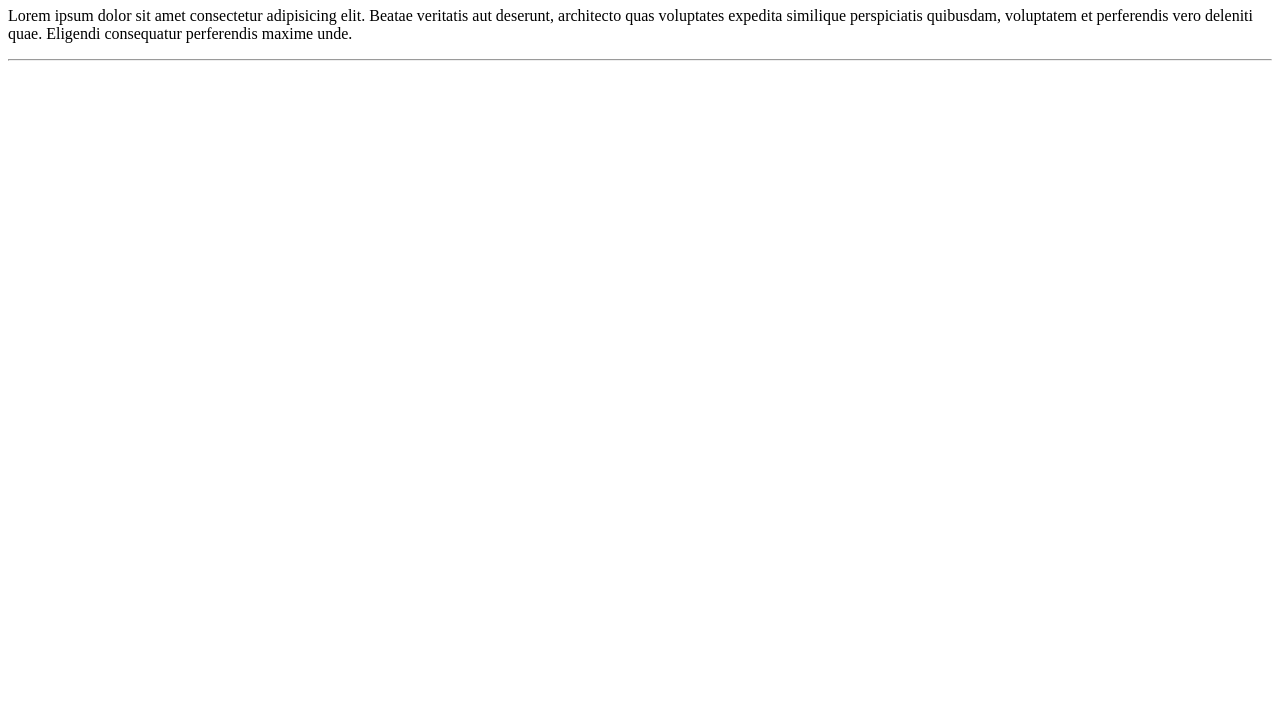
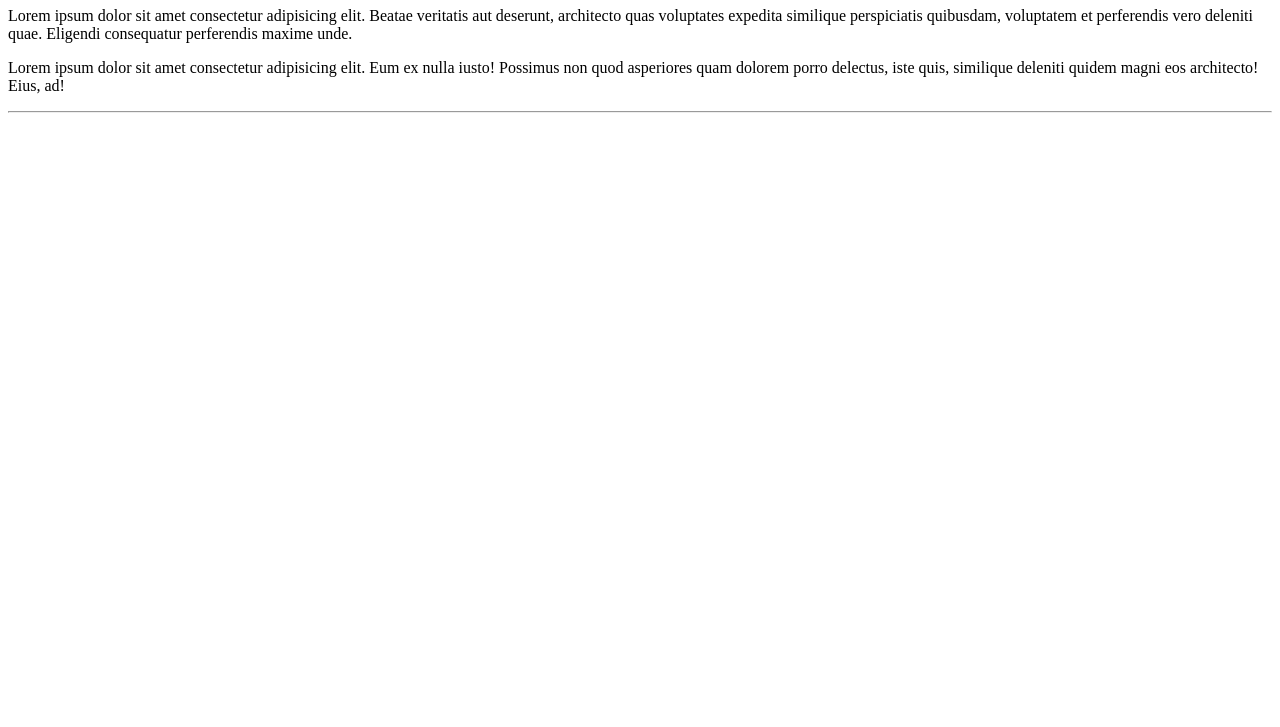
Before and after one commit to fonfighter/GitKraken-Test, a plain HTML site: page siteex1/index.html in a window 1280 px wide. Shown: the part 73-800 px from the top of the page. Drawn offline with Linux system fonts and the light colour scheme.

Commit message:
Página principal V2
Adicionando um parágrafo lorem extra.

```diff
--- a/siteex1/index.html
+++ b/siteex1/index.html
@@ -8,6 +8,7 @@
 <body>
     <h1>Mundo, você é injusto</h1>
     <p>Lorem ipsum dolor sit amet consectetur adipisicing elit. Beatae veritatis aut deserunt, architecto quas voluptates expedita similique perspiciatis quibusdam, voluptatem et perferendis vero deleniti quae. Eligendi consequatur perferendis maxime unde.</p>
+    <p>Lorem ipsum dolor sit amet consectetur adipisicing elit. Eum ex nulla iusto! Possimus non quod asperiores quam dolorem porro delectus, iste quis, similique deleniti quidem magni eos architecto! Eius, ad!</p>
     <hr>
 </body>
 </html>
```
